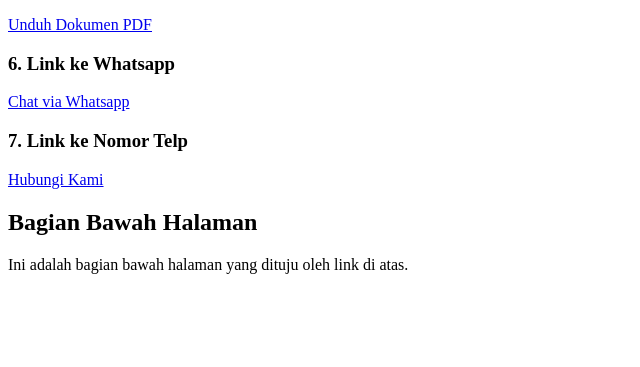
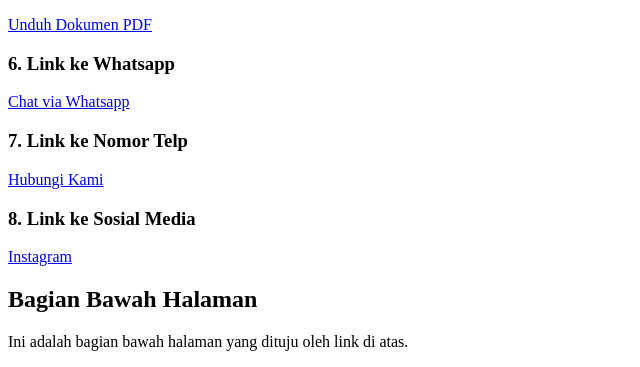
Before and after one commit to RizlH/1124160208-Day-05, a plain HTML site: page index.html in a window 1280 px wide. Shown: the part 818-1185 px from the top of the page, without its empty margins (0-640 px from the left). Before the commit the page ends 1108 px from the top, so only its background shows below. Drawn offline with Linux system fonts and the light colour scheme.

Commit message:
8. Link ke Sosial Media

```diff
--- a/index.html
+++ b/index.html
@@ -37,6 +37,9 @@
     <h3>7. Link ke Nomor Telp</h3>
     <a href="tel:+6285783770890" target="_blank">Hubungi Kami</a>
 
+    <h3>8. Link ke Sosial Media</h3>
+    <a href="https://www.instagram.com/rzl_hermwn?igsh-ZzNydTB3bmU5ZG30" target="_blank">Instagram</a>
+
 
     <section id="Bawah">
         <h1>Bagian Bawah Halaman</h1>
```
